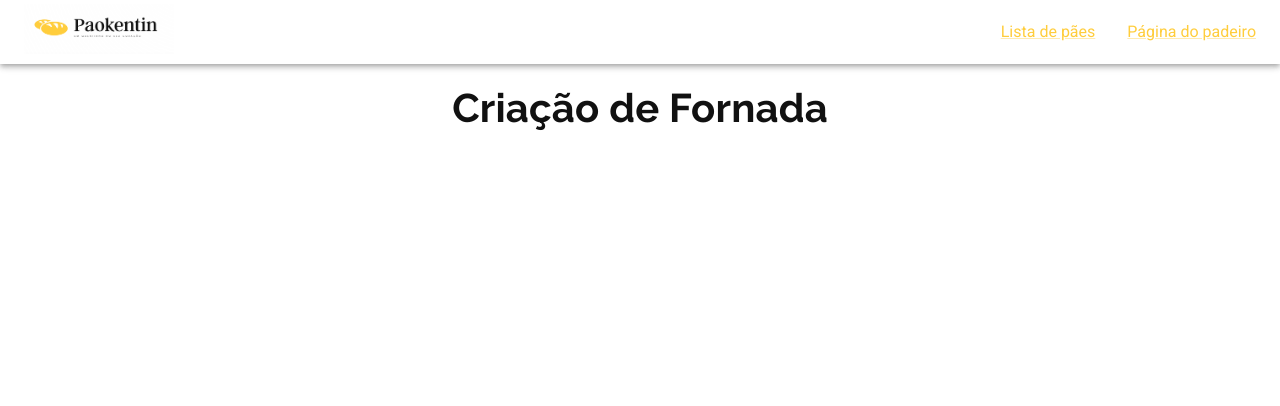
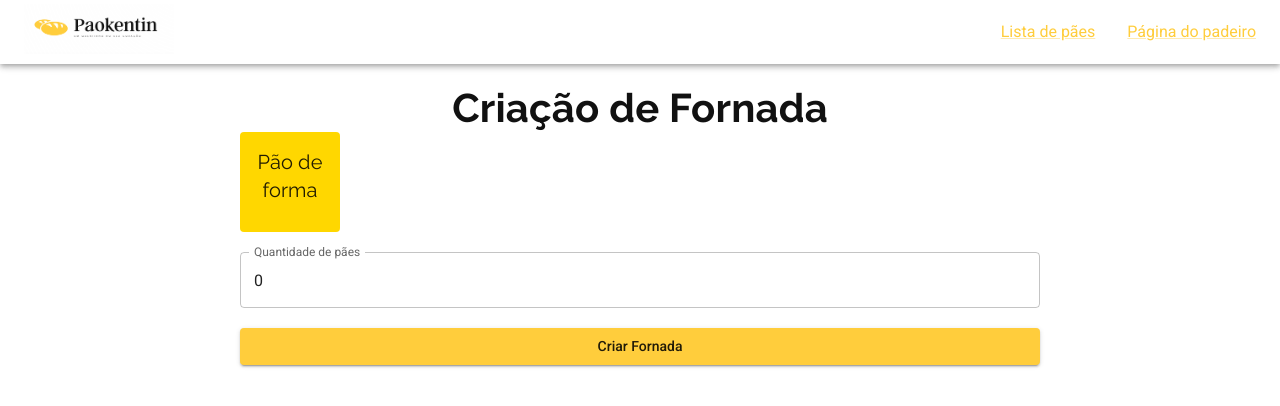
Before and after one commit to filipeabessa/paokentin-frontend, a Next.js app: page /fornada/criar in a window 1280 px wide. Shown: the top 406 px of the page. Built offline with nearby package versions, Linux system fonts and the light colour scheme.

Commit message:
feat(): create basic CreateBatchForm

```diff
--- /dev/null
+++ b/src/components/forms/CreateBatchForm/index.tsx
@@ -0,0 +1,96 @@
+import BreadTypeCard from '@/components/inputs/BreadTypeCard';
+import Button from '@/components/inputs/Button';
+import Box from '@/components/layout/Box';
+import { TextField } from '@mui/material';
+import { useFormik } from 'formik';
+import { FC, ReactNode, useState } from 'react';
+import * as yup from 'yup';
+
+const validationSchema = yup.object({
+  breadTypeId: yup
+    .string()
+    .required('É necessário selecionar o tipo de pão'),
+  breadsQuantity: yup
+    .number()
+    .required('Selecione a quantidade de pães')
+});
+
+interface CreateBatchFormProps {
+  handleSubmitForm: (requestBody: any) => Promise<any>;
+  handleCloseModal: () => void;
+  breadTypes: any;
+}
+
+const CreateBatchForm: FC<any> = ({
+  handleSubmitForm,
+  handleCloseModal,
+}) => {
+  const [selectedBreadTypeId, setSelectedBreadTypeId] = useState(0);
+  const formik = useFormik({
+    initialValues: {
+      breadTypeId: 0,
+      breadsQuantity: 0
+    },
+    validationSchema: validationSchema,
+    onSubmit: async (values : any) => {
+      const response = await handleSubmitForm({
+        ...values,
+      });
+
+      if (response.status === 200) {
+        handleCloseModal();
+        formik.resetForm();
+      }
+    },
+  });
+
+  const handleSelectBreadType = (breadTypeId: number) => {
+    setSelectedBreadTypeId(breadTypeId);
+    formik.setFieldValue('breadTypeId', breadTypeId);
+  }
+
+  return (
+    <form
+      onSubmit={formik.handleSubmit}
+    >
+      <Box
+        display="flex"
+        flexDirection="column"
+        gap="20px"
+      >
+        <Box
+          display="flex"
+          gap="10px"
+          flexWrap="wrap"
+        >
+          <BreadTypeCard
+            title={'Pão de forma'}
+            backgroundColor="#FFD700"
+            handleClick={() => handleSelectBreadType(1)}
+            selected={selectedBreadTypeId === 1}
+          />
+        </Box>
+
+        <TextField
+          id="breadsQuantity"
+          label="Quantidade de pães"
+          type="number"
+          name="breadsQuantity"
+          onChange={formik.handleChange}
+          value={formik.values.breadsQuantity}
+          error={formik.touched.breadsQuantity && Boolean(formik.errors.breadsQuantity)}
+          onBlur={formik.handleBlur}
+          helperText={formik.touched.breadsQuantity && formik.errors.breadsQuantity ? String(formik.errors.breadsQuantity) : '' as ReactNode}
+        />
+
+        <Button
+          type="submit"
+        >
+          Criar Fornada
+        </Button>
+      </Box>
+    </form>
+  );
+}
+
+export default CreateBatchForm;
--- /dev/null
+++ b/src/components/inputs/BreadTypeCard/index.tsx
@@ -0,0 +1,48 @@
+import Card from '@/components/surfaces/Card';
+import { darkenHexColor } from '@/utils';
+import { FC } from 'react';
+
+interface BreadTypeCardProps {
+  handleClick: () => void;
+  backgroundColor: string;
+  title: string;
+  selected?: boolean;
+}
+
+const BreadTypeCard: FC<BreadTypeCardProps> = ({
+  handleClick,
+  backgroundColor,
+  title,
+  selected = false,
+}) => {
+  return (
+    <button
+      onClick={handleClick}
+      style={{
+        border: 'none',
+        outline: 'none',
+        cursor: 'pointer',
+        padding: '0',
+        background: 'transparent',
+      }}
+      type="button"
+    >
+      <Card
+        title={title}
+        titleVariant='h4'
+        elevation={0}
+        sx={{
+          width: '100px',
+          height: '100px',
+          backgroundColor: selected ?
+          darkenHexColor(backgroundColor, 40)
+          : backgroundColor,
+        }}
+      >
+
+      </Card>
+    </button>
+  );
+}
+
+export default BreadTypeCard;
--- a/src/layouts/Base/index.tsx
+++ b/src/layouts/Base/index.tsx
@@ -29,10 +29,10 @@ const BaseLayout: FC<BaseLayoutProps> = ({
           >
             {pageTitle}
           </Typography>
+          {
+          children
+          }
         </Box>
-        {
-          children
-        }
     </>
   );
 }
--- a/src/pages/fornada/criar/index.tsx
+++ b/src/pages/fornada/criar/index.tsx
@@ -1,3 +1,4 @@
+import CreateBatchForm from '@/components/forms/CreateBatchForm';
 import Box from '@/components/layout/Box';
 import Navbar from '@/components/surfaces/Navbar';
 import BaseLayout from '@/layouts/Base';
@@ -10,8 +11,10 @@ const CreateBatchPage: FC = () => {
     <BaseLayout
       pageTitle='Criação de Fornada'
     >
-      <Box>
-
+      <Box
+        minWidth="800px"
+      >
+        <CreateBatchForm />
       </Box>
     </BaseLayout>
   );
--- a/src/pages/padeiro/index.tsx
+++ b/src/pages/padeiro/index.tsx
@@ -4,11 +4,9 @@ import Box from '@/components/layout/Box';
 import Card from '@/components/surfaces/Card';
 import BaseModal from '@/components/surfaces/modals/BaseModal';
 import BaseLayout from '@/layouts/Base';
-import React, { useState } from 'react';
+import { FC, useState } from 'react';
 
-// import { Container } from './styles';
-
-const BakerPage: React.FC = () => {
+const BakerPage: FC = () => {
   const [createBreadTypeModalOpen, setCreateBreadTypeModalOpen] = useState(false);
 
   const handleOpenCreateBreadTypeModal = () => {
--- /dev/null
+++ b/src/utils/index.ts
@@ -0,0 +1,24 @@
+const darkenHexColor = (hexColor: string, percent: number) => {
+  if (!/^#([A-Fa-f0-9]{3}){1,2}$/.test(hexColor)) {
+    throw new Error('Invalid hexColor format. Use #RRGGBB or #RGB.');
+  }
+
+  hexColor = hexColor.replace('#', '');
+
+  const r = parseInt(hexColor.substring(0, 2), 16);
+  const g = parseInt(hexColor.substring(2, 4), 16);
+  const b = parseInt(hexColor.substring(4, 6), 16);
+
+  const darkenAmount = percent / 100;
+  const newR = Math.round(r * (1 - darkenAmount));
+  const newG = Math.round(g * (1 - darkenAmount));
+  const newB = Math.round(b * (1 - darkenAmount));
+
+  const newHexColor = `#${newR.toString(16).padStart(2, '0')}${newG.toString(16).padStart(2, '0')}${newB.toString(16).padStart(2, '0')}`;
+
+  return newHexColor;
+};
+
+export {
+  darkenHexColor,
+}
```
Also changed, not shown: src/components/forms/CreateBreadTypeForm/index.tsx (+4 -4 lines).
